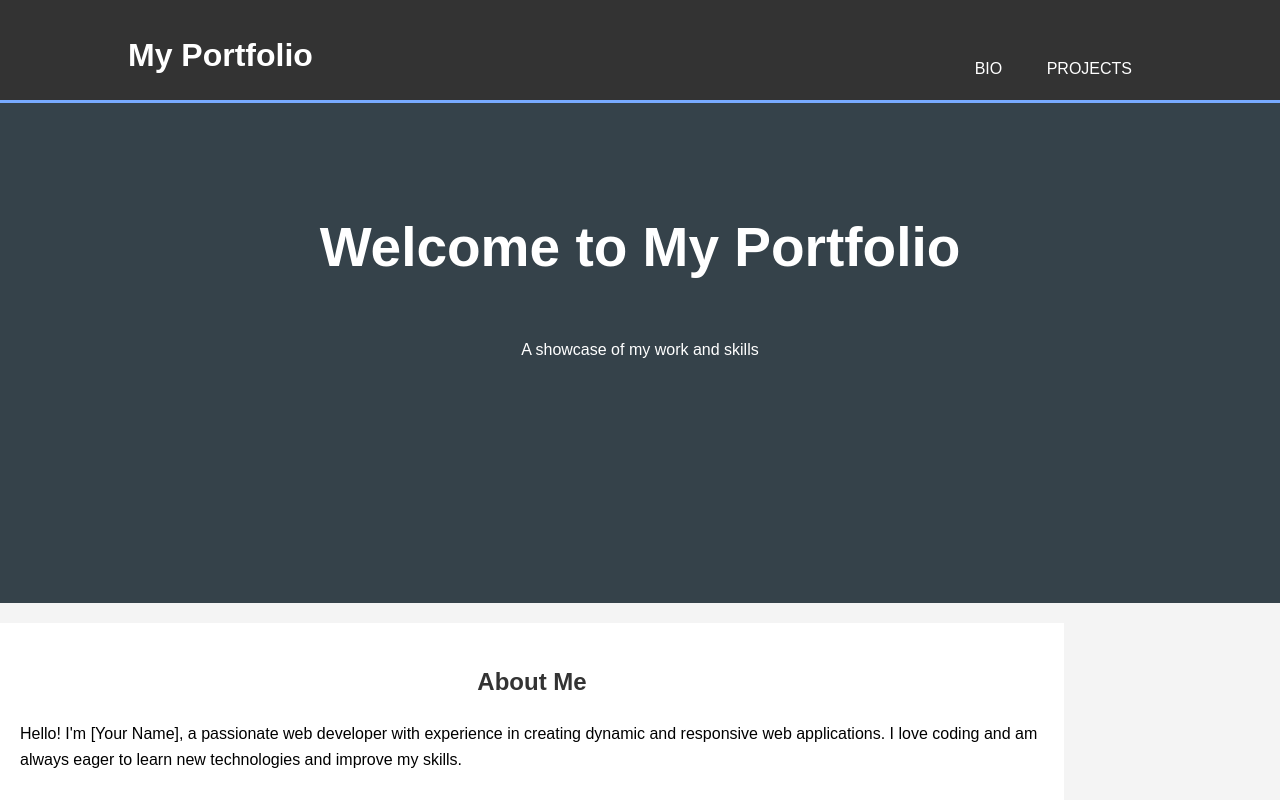
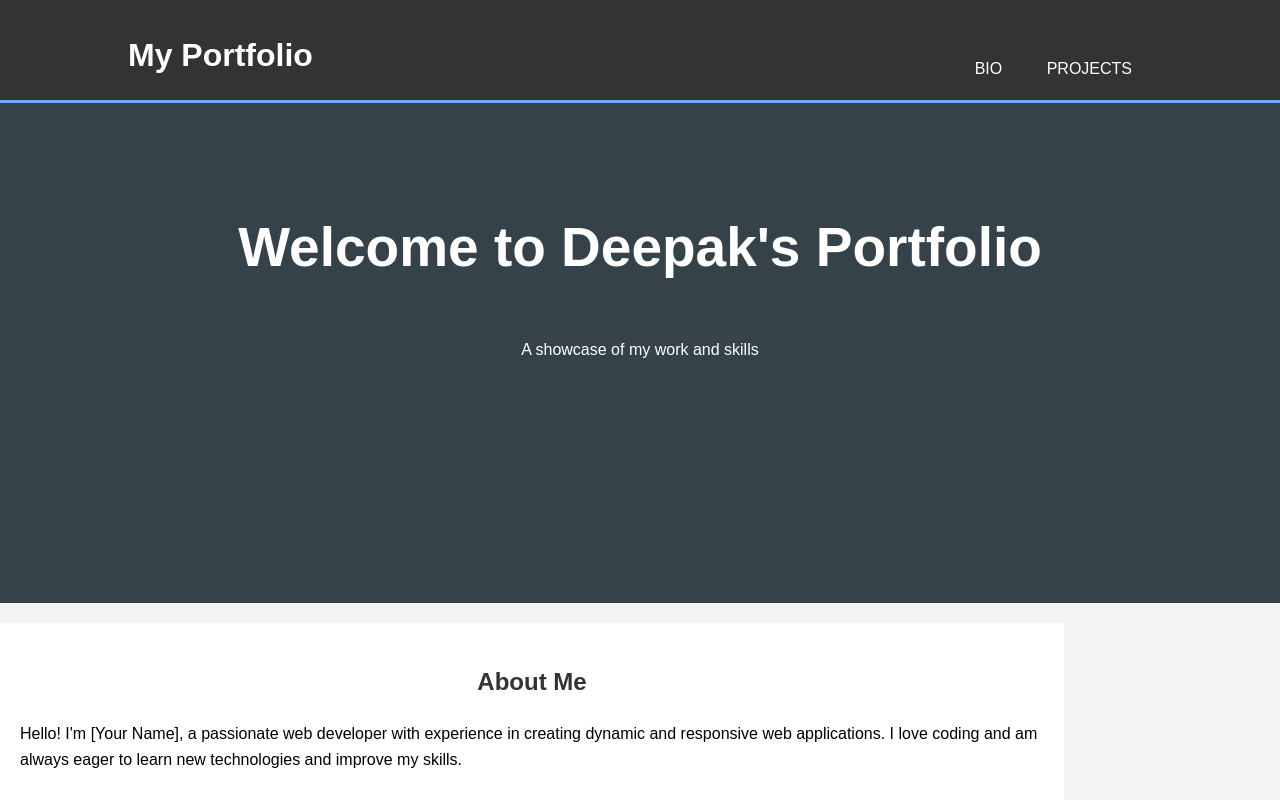
Before and after one commit to deepak22196/test-page, a plain HTML site: page index.html in a window 1280 px wide. Shown: the top 800 px of the page. Drawn offline with Linux system fonts and the light colour scheme.

Commit message:
changed heading

```diff
--- a/index.html
+++ b/index.html
@@ -96,7 +96,7 @@
 
     <section id="showcase">
       <div class="container">
-        <h1>Welcome to My Portfolio</h1>
+        <h1>Welcome to Deepak's Portfolio</h1>
         <p>A showcase of my work and skills</p>
       </div>
     </section>
```
